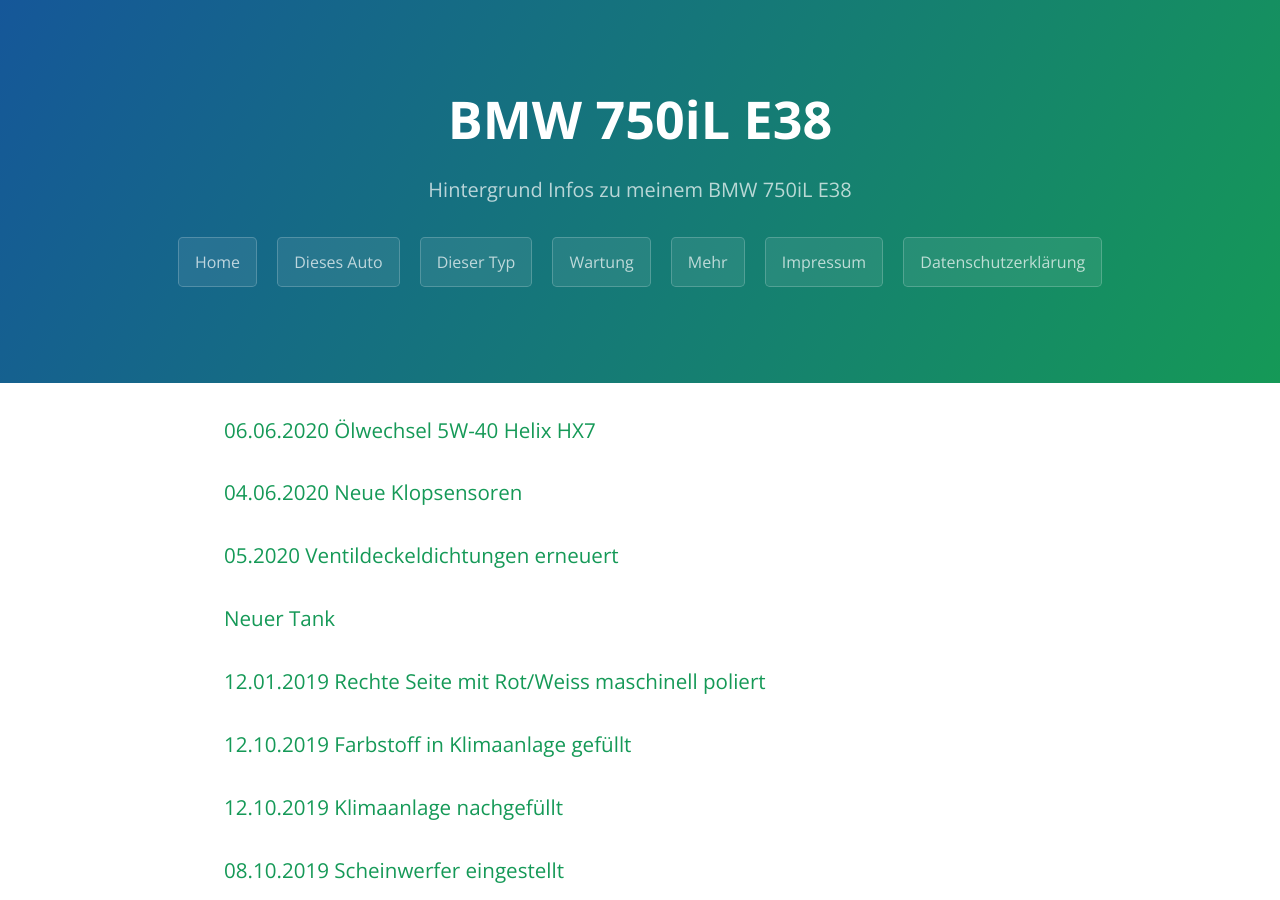
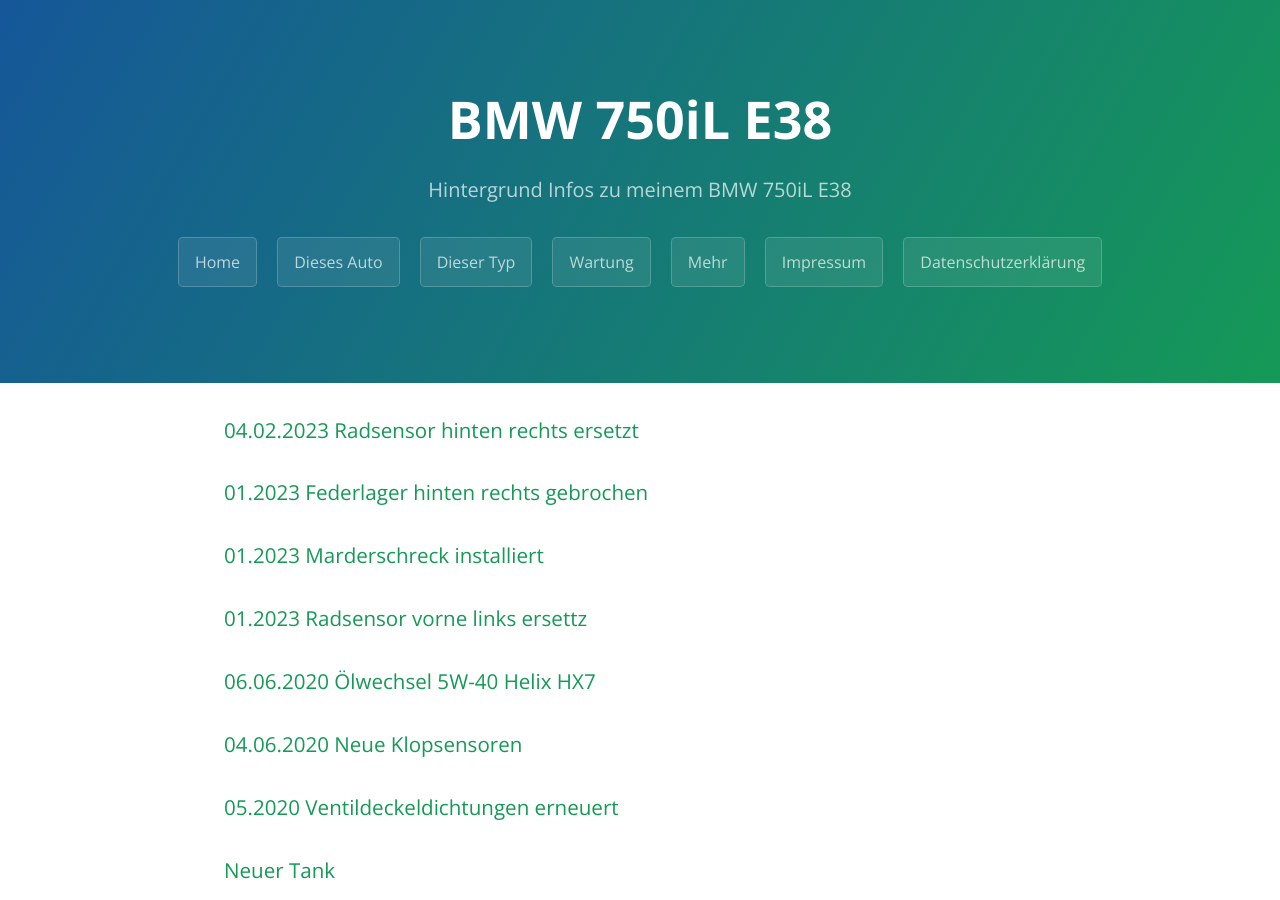
Before and after one commit to trautw/BMW750iL, a Jekyll site: the page built from docs/_pages/03_maintenance.md, in a window 1280 px wide and 900 px high. Built offline with Jekyll 4.4.1, drawn with Linux system fonts in a browser that asks for light colours.

Commit message:
Update 03_maintenance.md

```diff
--- a/docs/_pages/03_maintenance.md
+++ b/docs/_pages/03_maintenance.md
@@ -4,6 +4,10 @@ title: Wartung
 permalink: /maintenance/
 ---
 
+### 04.02.2023 Radsensor hinten rechts ersetzt
+### 01.2023 Federlager hinten rechts gebrochen
+### 01.2023 Marderschreck installiert
+### 01.2023 Radsensor vorne links ersettz
 ### 06.06.2020 Ölwechsel 5W-40 Helix HX7
 ### 04.06.2020 Neue Klopsensoren
 ### 05.2020 Ventildeckeldichtungen erneuert
```
